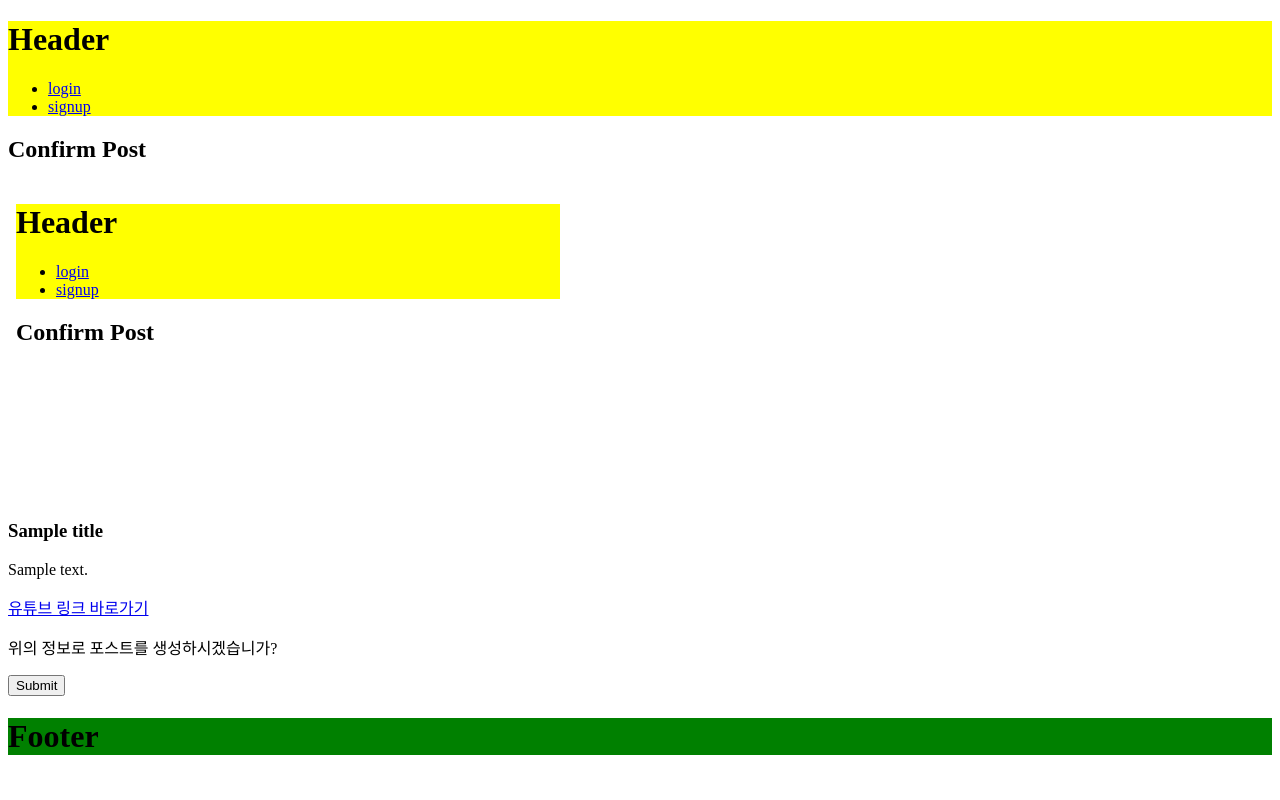
After one commit to feanar729/fastube, a Django app: template fastube/posts/templates/posts/confirm.html in a window 1280 px wide. The commit adds this page. Run offline with Django 3.2, Linux system fonts and the light colour scheme; the template is opened without the code that fills it: most values are stand-ins (such as "Sample title", 1, 10 or a date in 2020).

Commit message:
init PostCreateConfirmView: create youtube_original_url, youtube_embed_url from video_id

```diff
--- /dev/null
+++ b/fastube/posts/templates/posts/confirm.html
@@ -0,0 +1,21 @@
+{% extends "base.html" %}
+
+
+{% block content %}
+<h1>Confirm Post</h1>
+
+<section>
+  <iframe width="560" height="315" src="{{ youtube_embed_url }}" frameborder="0" allowfullscreen></iframe>
+
+  <h3>{{ title }}</h3>
+  <p>{{ content }}</p>
+
+  <a href="{{ youtube_original_url }}" target="_blank">유튜브 링크 바로가기</a>
+
+  <form action="" method="POST">
+    <p>위의 정보로 포스트를 생성하시겠습니가?</p>
+
+    <input type="submit">
+  </form>
+</section>
+{% endblock %}
--- a/fastube/posts/templates/posts/new.html
+++ b/fastube/posts/templates/posts/new.html
@@ -1,11 +1,11 @@
-{% extend "base.html" %}
+{% extends "base.html" %}
 
 
 {% block content %}
 <h1>New Post</h1>
 
 <section>
-  <form action="" method="POST">
+    <form action="{% url "posts:confirm" %}" method="POST">
     <input type="text" name="video_id" placeholder="Youtube Video ID" required>
 
     <input type="text" name="title" placeholder="Title" required>
--- a/fastube/posts/urls.py
+++ b/fastube/posts/urls.py
@@ -4,5 +4,6 @@ from posts.views import *
 
 
 urlpatterns = [
-    url(r'^new/$', PostCreateFormView.as_view(), name="signup"),
+    url(r'^new/$', PostCreateFormView.as_view(), name="create"),
+    url(r'^confirm/$', PostCreateConfirmView.as_view(), name="confirm"),
 ]
--- a/fastube/posts/views/__init__.py
+++ b/fastube/posts/views/__init__.py
@@ -1 +1 @@
-from .create import PostCreateFormView
+from .create import PostCreateFormView, PostCreateConfirmView
```
Also changed, not shown: fastube/posts/views/create.py (+25 -2 lines).
